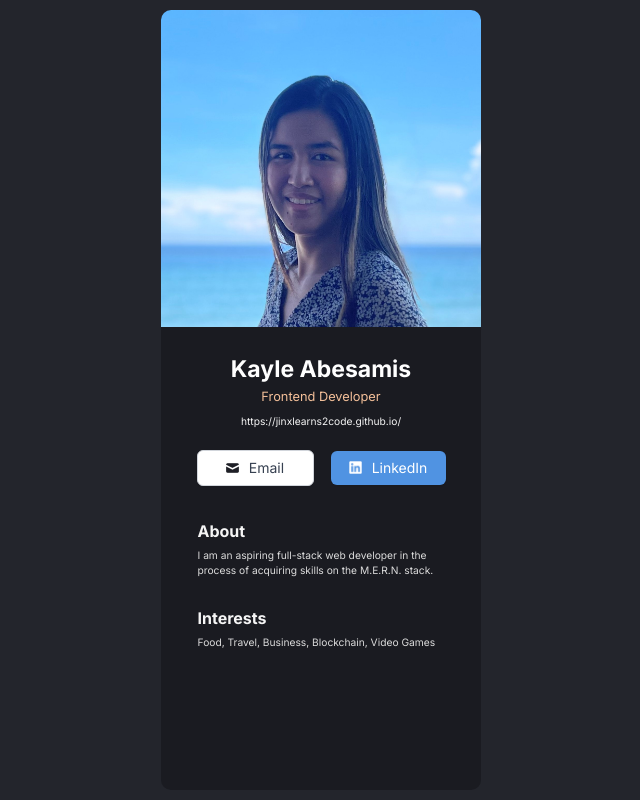
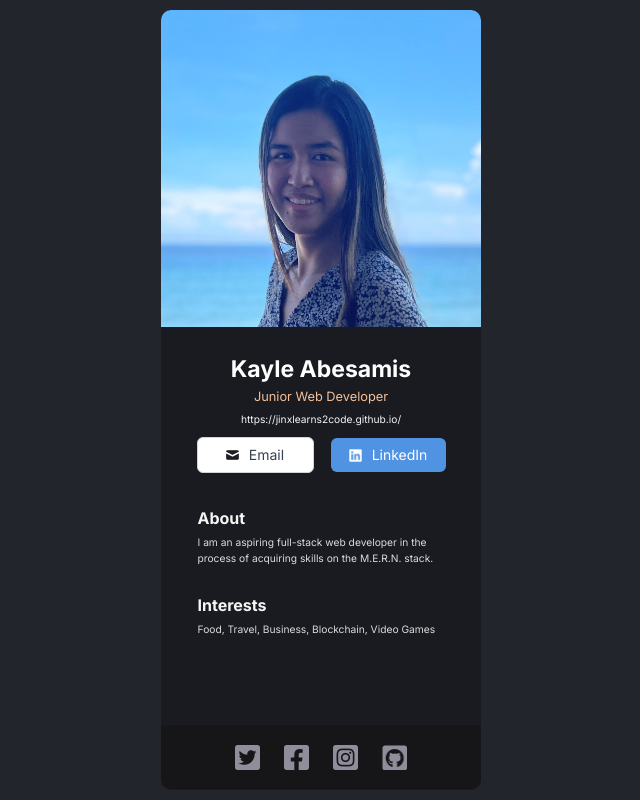
Before and after one commit to jinxlearns2code/digital-business-card, a React (Vite) app: page / in a window 1280 px wide. Shown: the whole page, without its empty margins (319-959 px from the left). Built offline with nearby package versions, Linux system fonts and the light colour scheme.

Commit message:
added footer

```diff
--- a/components/Footer.jsx
+++ b/components/Footer.jsx
@@ -2,19 +2,21 @@ import React from 'react';
 
 export default function Footer() {
 	return (
-		<div className="footer">
-			<a href="https://twitter.com/jinxlearns2code">
-				<img src="../images/twitter-icon.png" alt="twitter-icon" />
+		<footer className="footer">
+		<div className="socialMedia">
+			<a href="https://twitter.com/jinxlearns2code" alt="twitter-profile" target="_blank">
+				<img src="../images/twitter-icon.png" alt="twitter-icon" className="socialMedia-icon" />
 			</a>
-			<a href="https://www.facebook.com/kayle6694">
-				<img src="../images/facebook-icon.png" alt="facebook-icon" />
+			<a href="https://www.facebook.com/kayle6694" alt="facebook-profile" target="_blank">
+				<img src="../images/facebook-icon.png" alt="facebook-icon" className="socialMedia-icon" />
 			</a>
-			<a href="https://www.instagram.com/abesamiskayle/">
-				<img src="../images/instagram-icon.png" alt="instagram-icon" />
+			<a href="https://www.instagram.com/abesamiskayle/" alt="instagram-profile" target="_blank">
+				<img src="../images/instagram-icon.png" alt="instagram-icon" className="socialMedia-icon" />
 			</a>
-			<a href="https://github.com/jinxlearns2code">
-				<img src="../images/github-icon.png" alt="github-icon" />
+			<a href="https://github.com/jinxlearns2code" alt="github-profile" target="_blank">
+				<img src="../images/github-icon.png" alt="github-icon" className="socialMedia-icon" />
 			</a>
 		</div>
+		</footer>
 	)
 }
--- a/components/Header.jsx
+++ b/components/Header.jsx
@@ -5,8 +5,8 @@ export default function Header() {
 		<div>
 			<header className ="header">
 				<p className="name">Kayle Abesamis</p>
-				<p className="title">Frontend Developer</p>
-				<p className="website">https://jinxlearns2code.github.io/</p>
+				<p className="title">Junior Web Developer</p>
+				<a href="https://jinxlearns2code.github.io/" alt="github-link" target="_blank" className="website">https://jinxlearns2code.github.io/</a>
 			</header>
 			<div className="buttons">
 				<a href="mailto:jinxlearns2code@gmail.com" alt="email-address" className="email-address" target="_blank"><img src="../images/mail-icon.png" className="mail-icon" />Email</a>
--- a/index.html
+++ b/index.html
@@ -8,7 +8,7 @@
   <link rel="preconnect" href="https://fonts.gstatic.com" crossorigin>
   <link href="https://fonts.googleapis.com/css2?family=Inter:wght@400;600;700&display=swap" rel="stylesheet">
   <link rel="stylesheet" href="./src/App.css">
-  <title>Vite + React</title>
+  <title>Kayle Abesamis</title>
 </head>
 
 <body>
--- a/src/App.css
+++ b/src/App.css
@@ -40,10 +40,17 @@ body {
 }
 
 .website {
-font-size: 10.24px;
-line-height: 150%;
-text-align: center;
-color: #F5F5F5;
+  padding-top: 8px;
+  display: flex;
+  justify-content: center;
+  font-size: 10.24px;
+  line-height: 150%;
+  color: #F5F5F5;
+}
+
+.website:hover {
+  color: white;
+  text-decoration: underline;
 }
 
 .buttons {
@@ -56,7 +63,7 @@ color: #F5F5F5;
   align-items: center;
 }
 
-a {
+.buttons > a {
   display: flex;
   flex-direction: row;
   justify-content: center;
@@ -69,7 +76,7 @@ a {
 
 }
 
-a:hover {
+.buttons > a:hover {
   transform: scale(0.98);
 	box-shadow: 0 1.8px 0 0.8px #dadadd;
 }
@@ -134,7 +141,31 @@ main {
 
 .footer {
   display: flex;
+  background-color: #161619;
+  justify-content: center;
+  align-items: center;
+  height: 64px;
   width: 320px;
-  height: 64px;
-  background-color: white;
+  margin-top: 88px;
+  border-radius: 0px 0px 10px 10px;
 }
+
+.socialMedia {
+  display: flex;
+  justify-content: center;
+  align-items: center;
+}
+
+.socialMedia > a {
+  margin: 0px 12px;
+  height: 25px;
+}
+
+.socialMedia-icon {
+  width: 25px;
+  height: 25px;
+}
+
+.socialMedia > a:hover {
+  transform: scale(0.95);
+}
--- a/src/App.jsx
+++ b/src/App.jsx
@@ -13,7 +13,7 @@ function App() {
       <Image />
 			<Header />
       <Body />
-      {/* <Footer /> */}
+      <Footer />
     </div>
   )
 }
```
